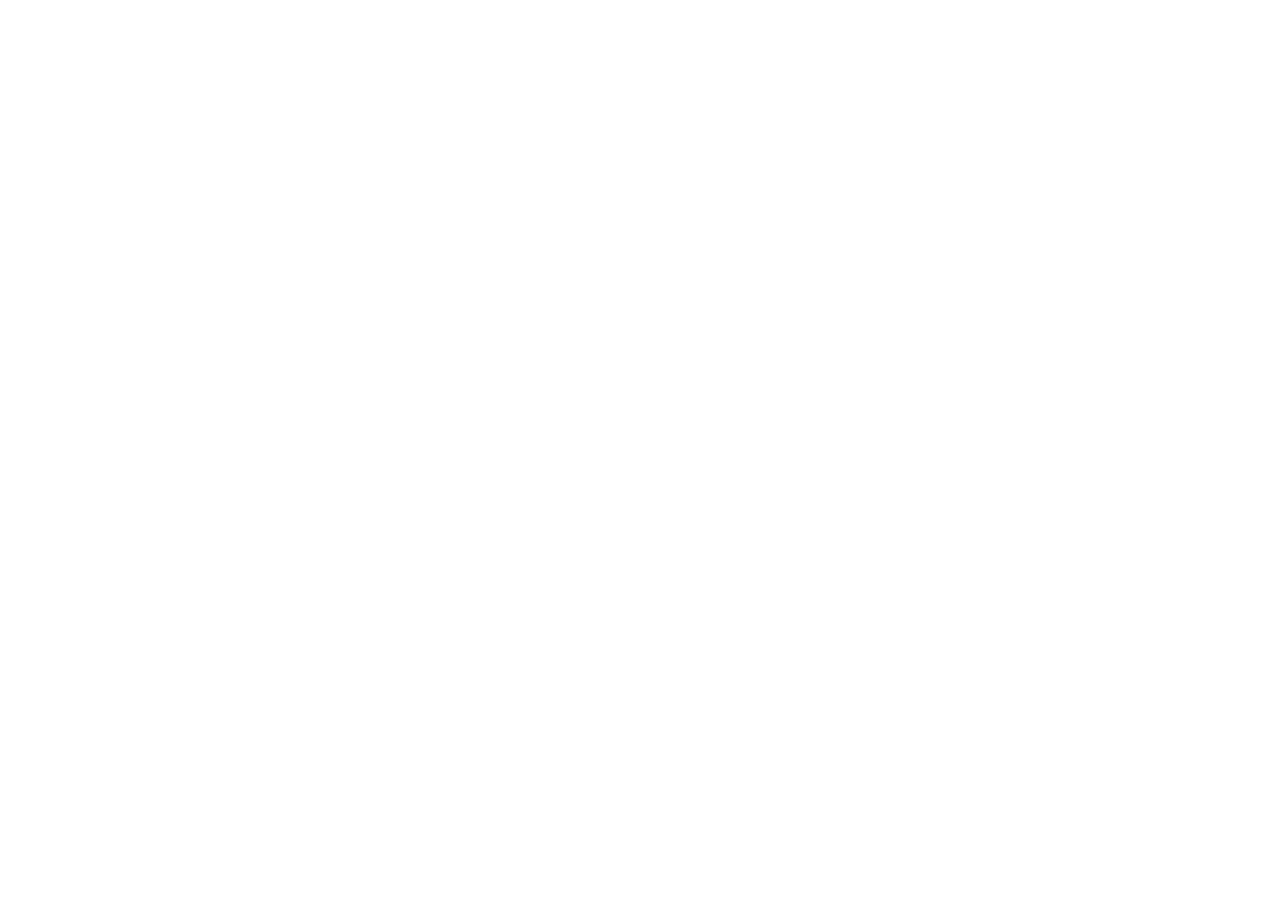
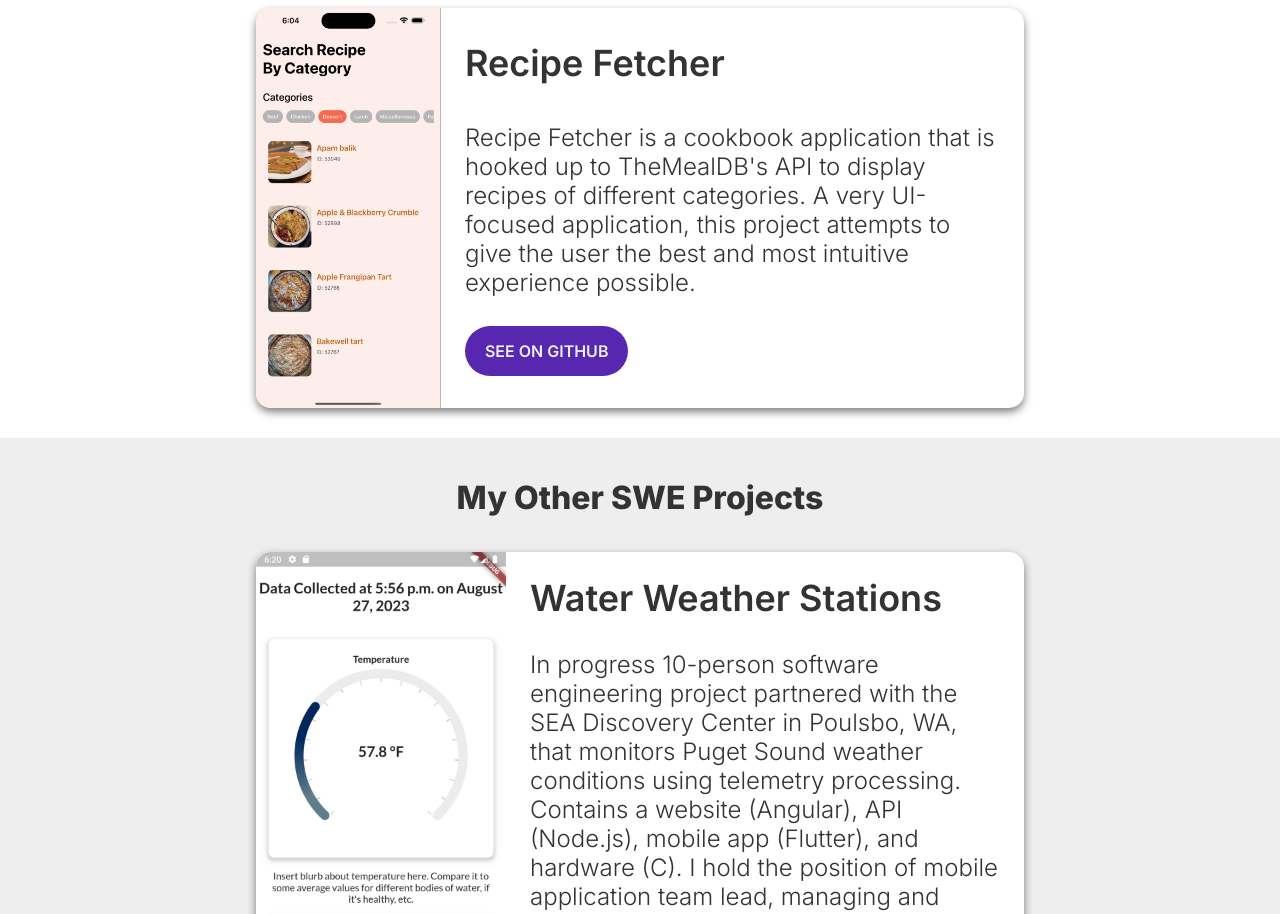
Before and after one commit to leifjohanson/portfolio, a React (Create React App) app: page / in a window 1280 px wide. Shown: the part 3020-3934 px from the top of the page. Before the commit the page ends 3033 px from the top, so only its background shows below. Built offline with nearby package versions, Linux system fonts and the light colour scheme.

Commit message:
added first swe project (wwx)

```diff
--- a/src/App.js
+++ b/src/App.js
@@ -4,6 +4,7 @@
 import Education from './components/Education/Education';
 import LanguageList from './components/LanguageList/LanguageList';
 import MobileProjectList from './components/MobileProjectList/MobileProjectList';
+import SWEProjectList from './components/SWEProjectList/SWEProjectList';
 
 function App() {
   return (
@@ -13,6 +14,7 @@
       <LanguageList />
       <Education />
       <MobileProjectList />
+      <SWEProjectList />
     </>
   );
 }
--- a/src/components/MobileProjectList/MobileProjectList.js
+++ b/src/components/MobileProjectList/MobileProjectList.js
@@ -4,8 +4,16 @@
 import CodingProject from "../CodingProject/CodingProject";
 import SpellChampImage from "./ProjectImages/SpellChamp.png";
 import PassTheTriviaImage from "./ProjectImages/PassTheTrivia.png";
+import RecipeFetcherImage from './ProjectImages/RecipeFetcher.png';
 
 var projects = [
+    {
+        title: "Pass The Trivia",
+        description: "Pass The Trivia is a 1200 question, 4000 line multiplayer trivia game published June 2022. It is an independent iOS development project with hundreds of users in over 20 countries worldwide.",
+        image: PassTheTriviaImage,
+        buttonTitle: "SEE ON APP STORE",
+        link: "https://apps.apple.com/us/app/pass-the-trivia/id1628448087",
+    },
     {
         title: "Spell Champ",
         description: "Spell Champ is a single-player spelling bee iOS game with over 1500 levels built using UIKit. Published in February 2023, it is used in over 7 countries worldwide. It is an independently developed iOS application built outside of any university coursework.",
@@ -14,11 +22,11 @@
         link: "https://apps.apple.com/us/app/spell-champ-bee-a-champion/id1670776147",
     },
     {
-        title: "Pass The Trivia",
-        description: "Pass The Trivia is a 1200 question, 4000 line multiplayer trivia game published June 2022. It is an independent iOS development project with hundreds of users in over 20 countries worldwide.",
-        image: PassTheTriviaImage,
-        buttonTitle: "SEE ON APP STORE",
-        link: "https://apps.apple.com/us/app/pass-the-trivia/id1628448087",
+        title: "Recipe Fetcher",
+        description: "Recipe Fetcher is a cookbook application that is hooked up to TheMealDB's API to display recipes of different categories. A very UI-focused application, this project attempts to give the user the best and most intuitive experience possible.",
+        image: RecipeFetcherImage,
+        buttonTitle: "SEE ON GITHUB",
+        link: "https://github.com/leifjohanson/Recipe-Fetcher",
     },
 ]
 //
@@ -28,6 +36,7 @@
             <h1 className="sectionTitle">My iOS Projects</h1>
             <CodingProject project={projects[0]} />
             <CodingProject project={projects[1]} />
+            <CodingProject project={projects[2]} />
         </div>
     );
 }
--- /dev/null
+++ b/src/components/SWEProjectList/SWEProjectList.css
@@ -0,0 +1,8 @@
+.sweProjectList {
+    margin-top: 0px;
+    display: flex;
+    flex-direction: column;
+    align-items: center;
+    padding: 30px 20%;
+    background-color: #eeeeee;
+}
--- /dev/null
+++ b/src/components/SWEProjectList/SWEProjectList.js
@@ -0,0 +1,26 @@
+import React from "react";
+import { Link } from 'react-router-dom';
+import "./SWEProjectList.css";
+import CodingProject from "../CodingProject/CodingProject";
+import WWXImage from "../MobileProjectList/ProjectImages/WWXImage.png";
+
+var projects = [
+    {
+        title: "Water Weather Stations",
+        description: "In progress 10-person software engineering project partnered with the SEA Discovery Center in Poulsbo, WA, that monitors Puget Sound weather conditions using telemetry processing. Contains a website (Angular), API (Node.js), mobile app (Flutter), and hardware (C). I hold the position of mobile application team lead, managing and directing around 3-4 engineers.",
+        image: WWXImage,
+        buttonTitle: "SEA DISCOVERY CENTER",
+        link: "https://sea.wwu.edu",
+    },
+]
+//
+function SWEProjectList() {
+    return (
+        <div className="sweProjectList">
+            <h1 className="sectionTitle">My Other SWE Projects</h1>
+            <CodingProject project={projects[0]} />
+        </div>
+    );
+}
+
+export default SWEProjectList;
```
Also changed, not shown: src/components/MobileProjectList/ProjectImages/RecipeFetcher.png (added), src/components/MobileProjectList/ProjectImages/WWXImage.png (added).
